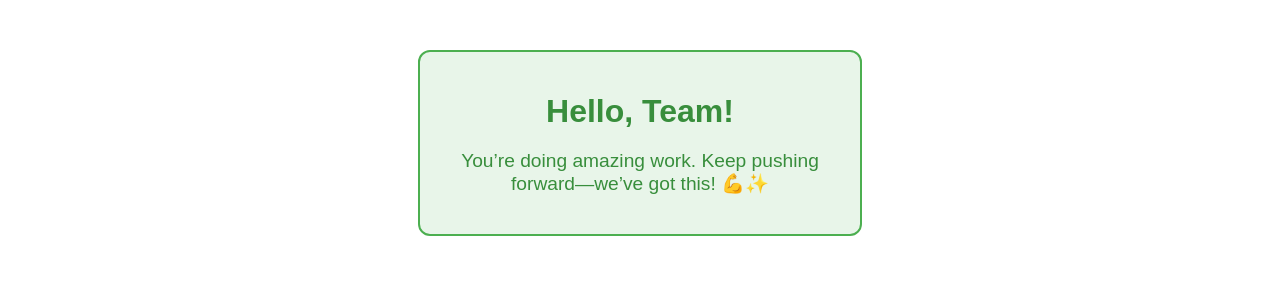
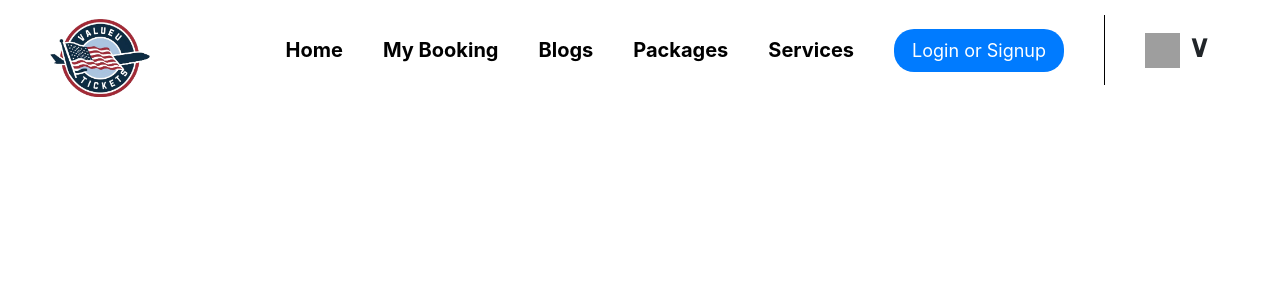
Before and after one commit to SinghNamrata04/valueutickets, a Vue app in the folder front/: page / in a window 1280 px wide. Shown: the top 300 px of the page. Built offline with nearby package versions, Linux system fonts and the light colour scheme; grey boxes are pictures that could not be loaded.

Commit message:
Header Navbar
I have created Navbar

```diff
--- /dev/null
+++ b/front/src/components/Header.vue
@@ -0,0 +1,325 @@
+<template>
+  <div>
+    <nav>
+      <div class="logo">
+        <img :src="logo" alt="Logo" />
+      </div>
+      <div class="menu-icon" @click="toggleMenu">
+        <div></div>
+        <div></div>
+        <div></div>
+      </div>
+      <ul :class="['nav-links', { active: isMenuActive }]">
+        <li><a href="#">Home</a></li>
+        <li><a href="#">My Booking</a></li>
+        <li><a href="#">Blogs</a></li>
+        <li><a href="#">Packages</a></li>
+        <li><a href="#">Services</a></li>
+        <li><button class="login-btn">Login or Signup</button></li>
+        <li>
+          <div class="vertical-bar"></div>
+        </li>
+        <li class="dropdown" @click.stop="toggleDropdown">
+          <div class="dropdown-toggle">
+            <img :src="selectedFlag" alt="Flag" />
+            <span
+          class="dropdown-icon ml-2"
+          :class="{ rotate: isRotated }"
+        >&or;</span>
+          </div>
+          <ul :class="['dropdown-menu', { show: isDropdownActive }]">
+            <li
+              v-for="(flag, index) in flags"
+              :key="index"
+              @click="changeFlag(flag.url)"
+            >
+              <img :src="flag.url" :alt="flag.name" />
+            </li>
+          </ul>
+        </li>
+      </ul>
+    </nav>
+  </div>
+</template>
+
+<script>
+import logoPath from "@/assets/logo-nobg.png";
+
+export default {
+  data() {
+    return {
+      logo: logoPath,
+      isMenuActive: false,
+      isDropdownActive: false,
+      isRotated: false,
+      selectedFlag: "https://upload.wikimedia.org/wikipedia/commons/f/fc/Flag_of_Mexico.svg",
+      flags: [
+        { name: "France", url: "https://upload.wikimedia.org/wikipedia/en/c/c3/Flag_of_France.svg" },
+        { name: "USA", url: "https://upload.wikimedia.org/wikipedia/en/a/a4/Flag_of_the_United_States.svg" },
+        { name: "India", url: "https://upload.wikimedia.org/wikipedia/en/4/41/Flag_of_India.svg" },
+        { name: "Mexico", url: "https://upload.wikimedia.org/wikipedia/commons/f/fc/Flag_of_Mexico.svg" },
+      ],
+    };
+  },
+  methods: {
+    toggleMenu() {
+      this.isMenuActive = !this.isMenuActive;
+    },
+    toggleDropdown() {
+      this.isDropdownActive = !this.isDropdownActive;
+      this.isRotated = !this.isRotated;
+    },
+    changeFlag(flagUrl) {
+      this.selectedFlag = flagUrl;
+      this.isDropdownActive = true; // Close the dropdown after selecting a flag
+    },
+    closeDropdownOnClickOutside(event) {
+      if (
+        !event.target.closest(".dropdown") &&
+        !event.target.closest(".menu-icon")
+      ) {
+        this.isDropdownActive = false;
+      }
+    },
+  },
+  mounted() {
+    window.addEventListener("click", this.closeDropdownOnClickOutside);
+  },
+  beforeUnmount() {
+    window.removeEventListener("click", this.closeDropdownOnClickOutside);
+  },
+};
+</script>
+
+<style scoped>
+@import url(https://cdn.jsdelivr.net/npm/bootstrap@4.6.2/dist/css/bootstrap.min.css);
+
+nav {
+  display: flex;
+  justify-content: space-between;
+  align-items: center;
+  padding: 15px 50px;
+  position: relative;
+  /* background-color: #0056b3; */
+}
+
+.logo img {
+  width: 100px;
+  /* height: auto; */
+  /* padding-left: 50px; */
+}
+
+.nav-links {
+  display: flex;
+  align-items: center;
+  list-style: none;
+}
+
+.nav-links li {
+  margin: 0 20px;
+}
+
+.nav-links a {
+  text-decoration: none;
+  color: black;
+  font-size: 20px;
+  font-weight: bold;
+}
+
+.nav-links a:hover {
+  text-decoration: underline;
+}
+
+.login-btn {
+  padding: 8px 18px;
+  color: white;
+  border: none;
+  border-radius: 20px;
+  cursor: pointer;
+  font-size: 18px;
+  background-color: #007bff;
+}
+
+.login-btn:hover {
+  background-color: #0056b3;
+}
+
+.vertical-bar {
+  width: 1px;
+  height: 70px;
+  background-color: black;
+}
+
+.dropdown {
+  position: relative;
+}
+
+.dropdown img {
+  width: 35px;
+  height: 35px;
+  margin-right: -0px;
+}
+
+.dropdown-toggle {
+  display: flex;
+  align-items: center;
+  /* font-size: 30px; */
+  cursor: pointer;
+
+}
+.dropdown-toggle::after {
+      display: none;
+    }
+
+.dropdown-icon {
+  font-size: 30px;
+  /* margin-left: -15px; */
+  font-weight:  bolder;
+  transition: transform 0.3s ease;
+  margin-top: -8px;
+
+}
+.dropdown-icon.rotate {
+      transform: rotate(180deg);
+    }
+
+
+
+
+.dropdown-menu {
+  display: none;
+  position: absolute;
+  /* top: 150px; */
+  left: -30px; /* Set left to 50px */
+  background-color: rgb(198, 6, 6);
+  /* border-radius: 5px; */
+  /* z-index: 10; */
+  background-color: transparent;
+  border: none;
+  box-shadow: none;
+}
+
+
+.dropdown-menu.show {
+  display: block;
+}
+
+.dropdown-menu li {
+  padding: 5px 10px;
+  cursor: pointer;
+  background-color: transparent;
+  /* background-color: #0056b3 */
+}
+
+
+
+.menu-icon {
+  display: none;
+  flex-direction: column;
+  justify-content: space-between;
+  width: 25px;
+  height: 18px;
+  cursor: pointer;
+}
+
+.menu-icon div {
+  width: 100%;
+  height: 3px;
+  background-color:black;
+}
+
+/* Tablet and Mobile adjustments */
+@media (max-width: 1024px) {  /* For tablets */
+  .menu-icon {
+    display: flex;
+  }
+
+  .nav-links {
+    display: none;
+    flex-direction: column;
+    align-items: flex-start;
+    width: 100%;
+    padding: 15px;
+    position: absolute;
+    top: 90px;
+    left: 0;
+
+  }
+
+  .nav-links.active {
+    display: flex;
+  }
+
+  .nav-links li {
+    margin: 10px 0;
+  }
+
+  .dropdown-menu
+  {
+    padding-left: 20px;
+    /* background-color: yellow; */
+  }
+
+  .vertical-bar {
+    display: none;
+  }
+}
+
+
+@media (max-width: 768px) {  /* For smaller tablets and larger phones */
+
+
+  .logo img {
+    width: 100px;
+    margin-top: 20px;
+  }
+
+  .dropdown img {
+    width: 35px;
+
+  }
+
+  .nav-links a {
+    font-size: 18px;
+  }
+
+  .login-btn {
+    font-size: 16px;
+    /* display: none; */
+  }
+
+  .dropdown-icon {
+    font-size: 20px;
+  }
+
+  .dropdown-menu {
+    width: 100px;
+
+
+
+  }
+}
+
+@media (max-width: 480px) {  /* For phones */
+  .logo img {
+    width: 60px;
+   padding: -50px;
+  }
+
+  .dropdown img {
+    width: 30px;
+  }
+
+  .nav-links a {
+    font-size: 16px;
+  }
+
+  .login-btn {
+    font-size: 14px;
+  }
+
+  .dropdown-icon {
+    font-size: 18px;
+  }
+}
+</style>
--- a/front/src/views/HomeView.vue
+++ b/front/src/views/HomeView.vue
@@ -1,9 +1,13 @@
 <script setup>
 import TheWelcome from '../components/TeamGreeting.vue'
+import Header from '../components/Header.vue'
 </script>
 
 <template>
   <main>
-    <TheWelcome />
+    <!-- <TheWelcome /> -->
+    <Header />
+
+
   </main>
 </template>
```
